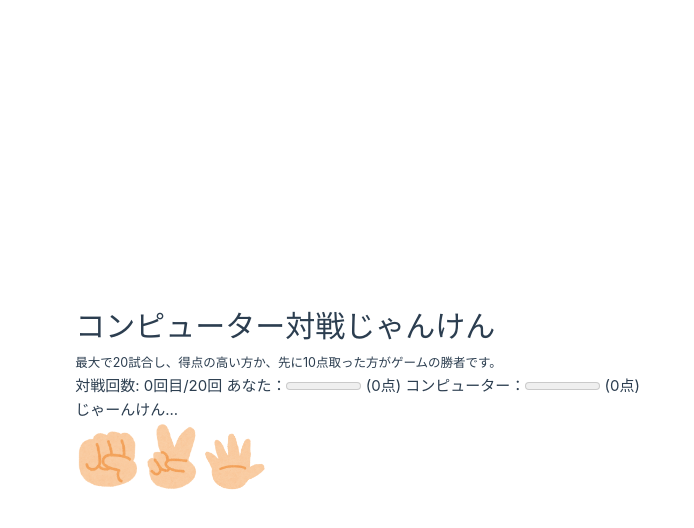
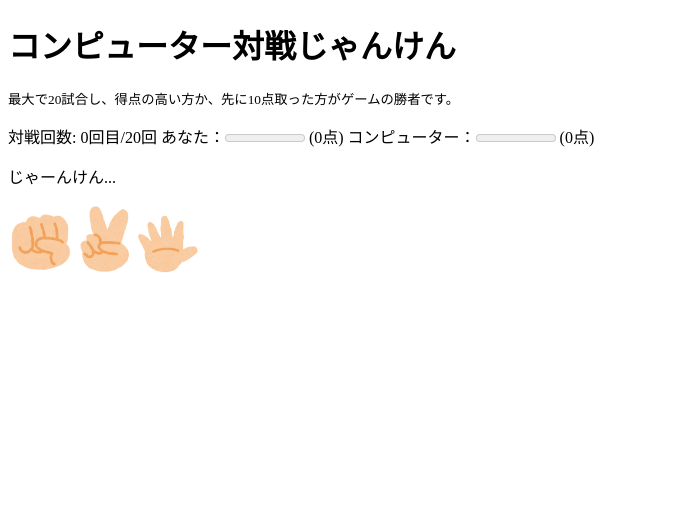
Before and after one commit to AaronMaywood/Janken-with-Vue, a Vue app: page / in a window 1280 px wide. Shown: the top 528 px of the page, without its empty margins (0-694 px from the left). Built offline with nearby package versions, Linux system fonts and the light colour scheme.

Commit message:
不要リソースを削除

```diff
--- a/src/assets/base.css
+++ /dev/null
@@ -1,73 +0,0 @@
-/* color palette from <https://github.com/vuejs/theme> */
-:root {
-  --vt-c-white: #ffffff;
-  --vt-c-white-soft: #f8f8f8;
-  --vt-c-white-mute: #f2f2f2;
-
-  --vt-c-black: #181818;
-  --vt-c-black-soft: #222222;
-  --vt-c-black-mute: #282828;
-
-  --vt-c-indigo: #2c3e50;
-
-  --vt-c-divider-light-1: rgba(60, 60, 60, 0.29);
-  --vt-c-divider-light-2: rgba(60, 60, 60, 0.12);
-  --vt-c-divider-dark-1: rgba(84, 84, 84, 0.65);
-  --vt-c-divider-dark-2: rgba(84, 84, 84, 0.48);
-
-  --vt-c-text-light-1: var(--vt-c-indigo);
-  --vt-c-text-light-2: rgba(60, 60, 60, 0.66);
-  --vt-c-text-dark-1: var(--vt-c-white);
-  --vt-c-text-dark-2: rgba(235, 235, 235, 0.64);
-}
-
-/* semantic color variables for this project */
-:root {
-  --color-background: var(--vt-c-white);
-  --color-background-soft: var(--vt-c-white-soft);
-  --color-background-mute: var(--vt-c-white-mute);
-
-  --color-border: var(--vt-c-divider-light-2);
-  --color-border-hover: var(--vt-c-divider-light-1);
-
-  --color-heading: var(--vt-c-text-light-1);
-  --color-text: var(--vt-c-text-light-1);
-
-  --section-gap: 160px;
-}
-
-@media (prefers-color-scheme: dark) {
-  :root {
-    --color-background: var(--vt-c-black);
-    --color-background-soft: var(--vt-c-black-soft);
-    --color-background-mute: var(--vt-c-black-mute);
-
-    --color-border: var(--vt-c-divider-dark-2);
-    --color-border-hover: var(--vt-c-divider-dark-1);
-
-    --color-heading: var(--vt-c-text-dark-1);
-    --color-text: var(--vt-c-text-dark-2);
-  }
-}
-
-*,
-*::before,
-*::after {
-  box-sizing: border-box;
-  margin: 0;
-  font-weight: normal;
-}
-
-body {
-  min-height: 100vh;
-  color: var(--color-text);
-  background: var(--color-background);
-  transition: color 0.5s, background-color 0.5s;
-  line-height: 1.6;
-  font-family: Inter, -apple-system, BlinkMacSystemFont, 'Segoe UI', Roboto, Oxygen, Ubuntu,
-    Cantarell, 'Fira Sans', 'Droid Sans', 'Helvetica Neue', sans-serif;
-  font-size: 15px;
-  text-rendering: optimizeLegibility;
-  -webkit-font-smoothing: antialiased;
-  -moz-osx-font-smoothing: grayscale;
-}
--- a/src/assets/main.css
+++ /dev/null
@@ -1,35 +0,0 @@
-@import './base.css';
-
-#app {
-  max-width: 1280px;
-  margin: 0 auto;
-  padding: 2rem;
-
-  font-weight: normal;
-}
-
-a,
-.green {
-  text-decoration: none;
-  color: hsla(160, 100%, 37%, 1);
-  transition: 0.4s;
-}
-
-@media (hover: hover) {
-  a:hover {
-    background-color: hsla(160, 100%, 37%, 0.2);
-  }
-}
-
-@media (min-width: 1024px) {
-  body {
-    display: flex;
-    place-items: center;
-  }
-
-  #app {
-    display: grid;
-    grid-template-columns: 1fr 1fr;
-    padding: 0 2rem;
-  }
-}
--- a/src/main.js
+++ b/src/main.js
@@ -1,5 +1,3 @@
-import './assets/main.css'
-
 import { createApp } from 'vue'
 import App from './App.vue'
 
```
Also changed, not shown: src/assets/logo.svg (deleted).
